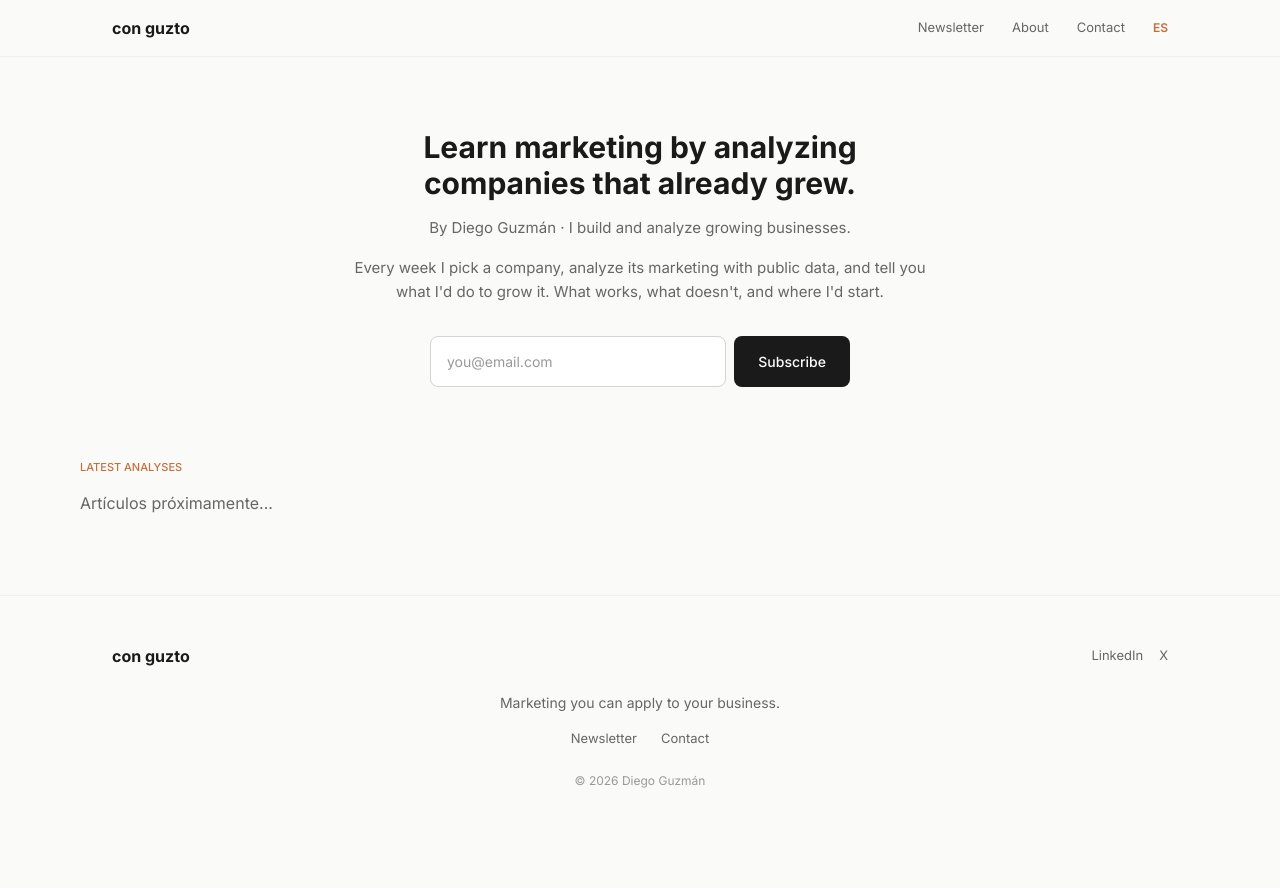
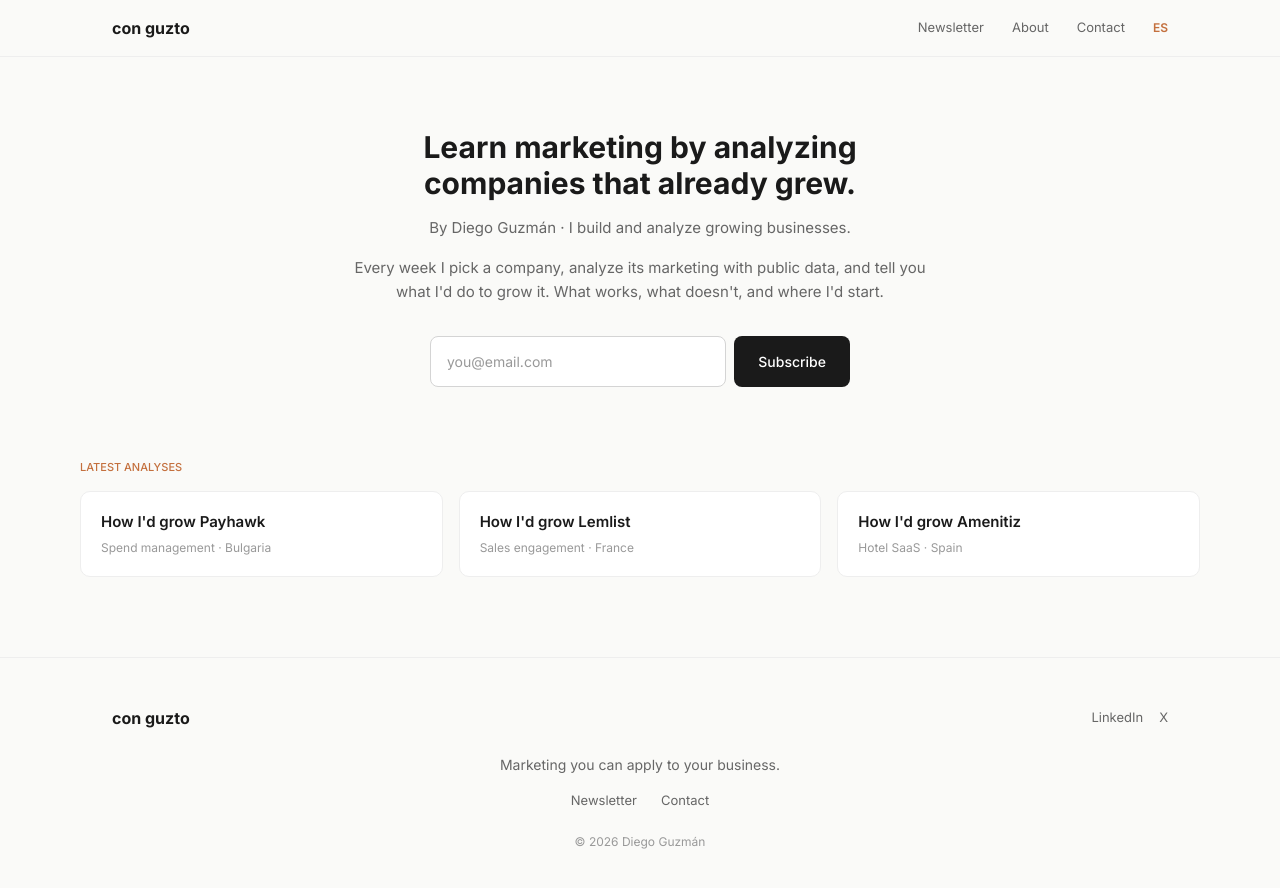
Before and after one commit to dguzto/conguzto, a Next.js app: page /en in a window 1280 px wide. Shown: the top 888 px of the page. Before the commit the page ends 837 px from the top, so only its background shows below. Built offline with nearby package versions, Linux system fonts and the light colour scheme.

Commit message:
fix: restore article cards on home page with server-side getTranslations

```diff
--- a/app/[locale]/page.tsx
+++ b/app/[locale]/page.tsx
@@ -1,5 +1,7 @@
 import { getTranslations, getLocale } from "next-intl/server";
 import { NewsletterSignup } from "@/components/NewsletterSignup";
+import { ArticleCard } from "@/components/ArticleCard";
+import { getArticles } from "@/lib/content";
 import type { Metadata } from "next";
 
 export async function generateMetadata(): Promise<Metadata> {
@@ -12,7 +14,9 @@ export async function generateMetadata(): Promise<Metadata> {
 }
 
 export default async function Home() {
+  const locale = await getLocale();
   const t = await getTranslations("home");
+  const articles = getArticles(locale);
 
   return (
     <div className="bg-bg-primary">
@@ -24,12 +28,16 @@ export default async function Home() {
           <div className="mt-xl"><NewsletterSignup /></div>
         </div>
       </section>
-      <section className="px-xl pb-xl">
-        <div className="max-w-[1120px] mx-auto">
-          <p className="text-[11px] font-medium text-accent uppercase tracking-[--tracking-label] mb-md">{t("latestLabel")}</p>
-          <p className="text-text-secondary">Artículos próximamente...</p>
-        </div>
-      </section>
+      {articles.length > 0 && (
+        <section className="px-xl pb-xl">
+          <div className="max-w-[1120px] mx-auto">
+            <p className="text-[11px] font-medium text-accent uppercase tracking-[--tracking-label] mb-md">{t("latestLabel")}</p>
+            <div className="grid grid-cols-1 md:grid-cols-3 gap-md">
+              {articles.slice(0, 3).map((article) => <ArticleCard key={article.slug} article={article} />)}
+            </div>
+          </div>
+        </section>
+      )}
     </div>
   );
 }
```
